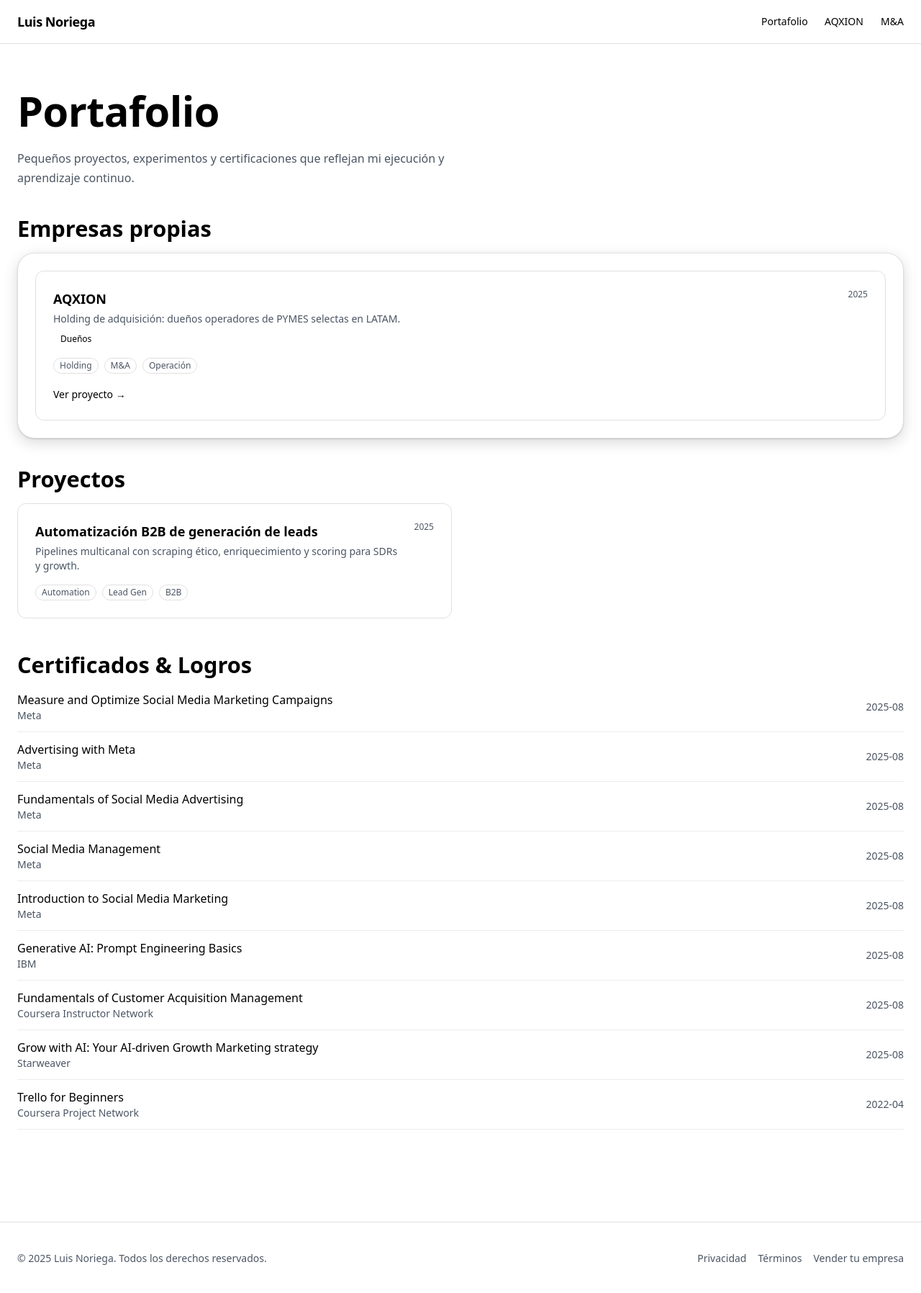
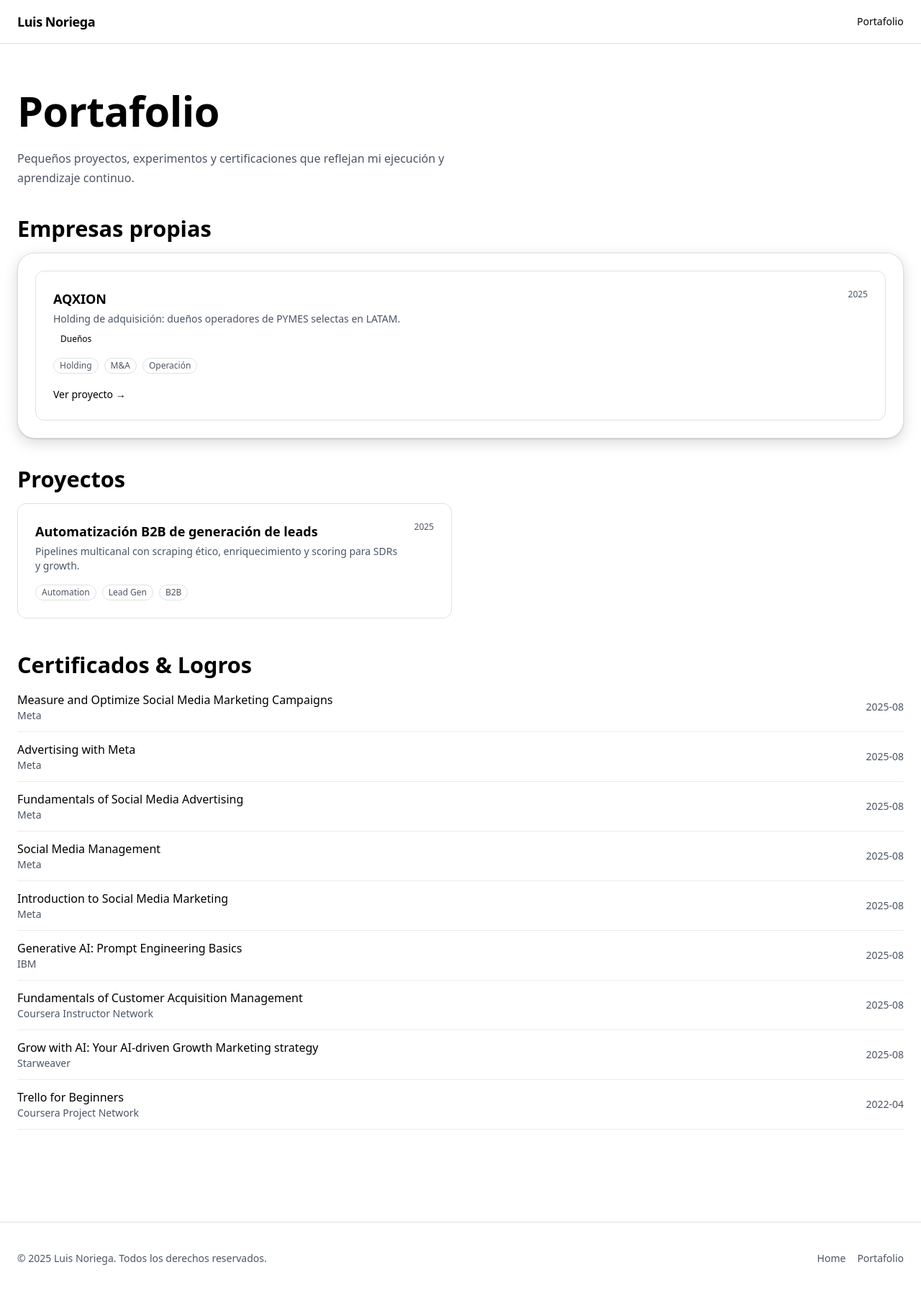
Before and after one commit to MagnusCole/luisnoriega-website, a Next.js app: page /portafolio in a window 1280 px wide. Shown: the whole page at 72% size. Built offline with nearby package versions, Linux system fonts and the light colour scheme.

Commit message:
feat(nav): header solo Home/Portafolio; redirige /aqxion /ma-lab /vender a /portafolio; JSON-LD ownership ADQUISICIÓN + AQXION

```diff
--- a/app/aqxion/page.tsx
+++ b/app/aqxion/page.tsx
@@ -1,12 +1,5 @@
+import { redirect } from "next/navigation";
 export const metadata = { title: "AQXION" };
-
 export default function AQXION() {
-  return (
-    <section className="container py-16">
-      <h1 className="h2">AQXION</h1>
-      <p className="body mt-6 max-w-2xl text-muted-foreground">
-        Parte de mi portafolio de adquisición. AQXION estructura y coinvierte en PYMES selectas en LATAM.
-      </p>
-    </section>
-  );
+  redirect("/portafolio");
 }
--- a/app/layout.tsx
+++ b/app/layout.tsx
@@ -72,18 +72,6 @@ function Navbar() {
           >
             Portafolio
           </Link>
-          <Link
-            href="/aqxion"
-            className="vf-hover vf-weight hover:opacity-80 transition will-change-transform"
-          >
-            AQXION
-          </Link>
-          <Link
-            href="/ma-lab"
-            className="vf-hover vf-weight hover:opacity-80 transition will-change-transform"
-          >
-            M&A
-          </Link>
         </nav>
       </div>
     </header>
@@ -99,15 +87,12 @@ function Footer() {
           reservados.
         </p>
         <div className="flex items-center gap-4">
-          <a className="hover:opacity-80" href="/privacy">
-            Privacidad
-          </a>
-          <a className="hover:opacity-80" href="/terms">
-            Términos
-          </a>
-          <a className="hover:opacity-80" href="/vender">
-            Vender tu empresa
-          </a>
+          <Link className="hover:opacity-80" href="/">
+            Home
+          </Link>
+          <Link className="hover:opacity-80" href="/portafolio">
+            Portafolio
+          </Link>
         </div>
       </div>
     </footer>
@@ -140,8 +125,12 @@ export default function RootLayout({
               jobTitle: "Acquisition Entrepreneur",
               worksFor: {
                 "@type": "Organization",
-                name: "AQXION",
+                name: "ADQUISICIÓN",
               },
+              owns: [
+                { "@type": "Organization", name: "ADQUISICIÓN", url: "https://luisnoriega.com" },
+                { "@type": "Organization", name: "AQXION", url: "https://luisnoriega.com/portafolio" }
+              ],
             }),
           }}
         />
--- a/app/ma-lab/page.tsx
+++ b/app/ma-lab/page.tsx
@@ -1,12 +1,5 @@
+import { redirect } from "next/navigation";
 export const metadata = { title: "M&A Lab" };
-
 export default function MALab() {
-  return (
-    <section className="container py-16">
-      <h1 className="text-3xl md:text-5xl font-semibold tracking-tight">M&A Lab</h1>
-      <p className="mt-6 max-w-2xl text-muted-foreground">
-        Metodología probada. Resultados medibles. Casos de éxito y recursos.
-      </p>
-    </section>
-  );
+  redirect("/portafolio");
 }
--- a/app/vender/page.tsx
+++ b/app/vender/page.tsx
@@ -1,17 +1,5 @@
-import LeadForm from "./submit-form";
-
+import { redirect } from "next/navigation";
 export const metadata = { title: "Vender tu empresa" };
-
 export default function Vender() {
-  return (
-    <section className="container py-16">
-      <h1 className="text-3xl md:text-5xl font-semibold tracking-tight">Vender tu empresa</h1>
-      <p className="mt-6 max-w-2xl text-muted-foreground">
-        Inicia una evaluación confidencial. Respondemos en 48 horas.
-      </p>
-      <div className="mt-10 max-w-xl">
-        <LeadForm />
-      </div>
-    </section>
-  );
+  redirect("/portafolio");
 }
```
